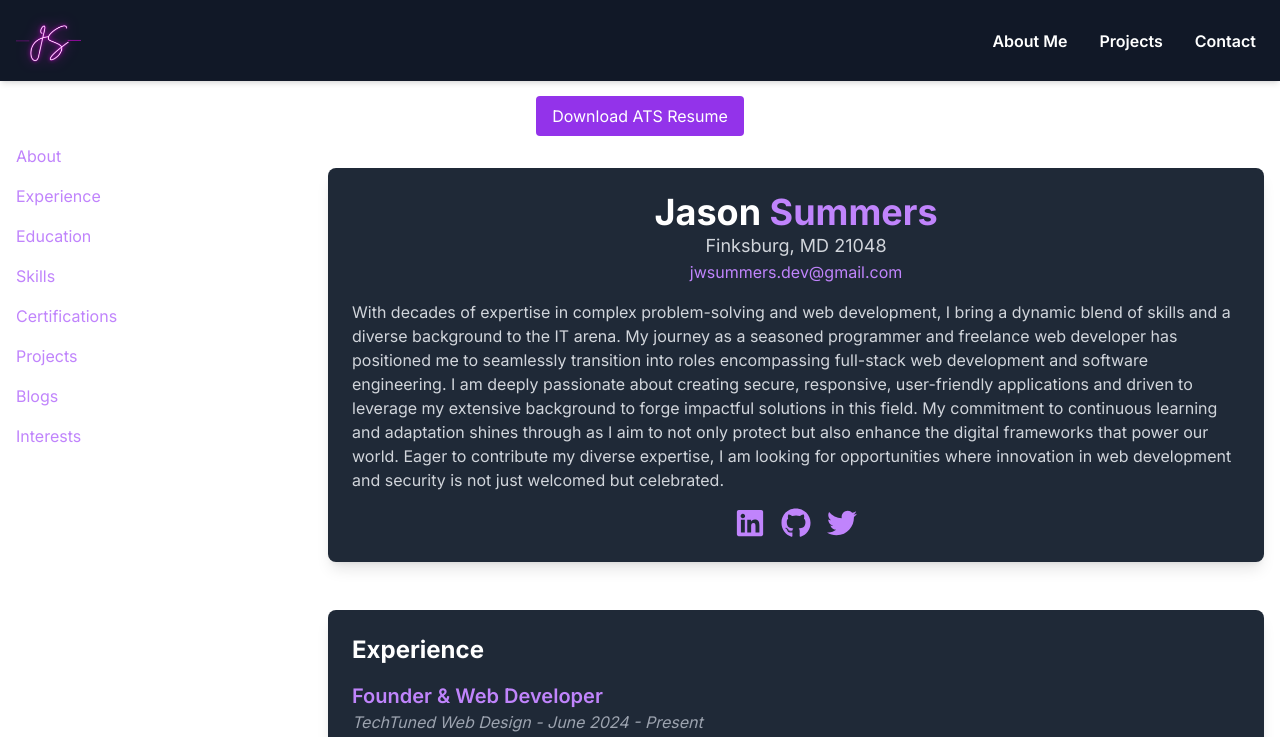
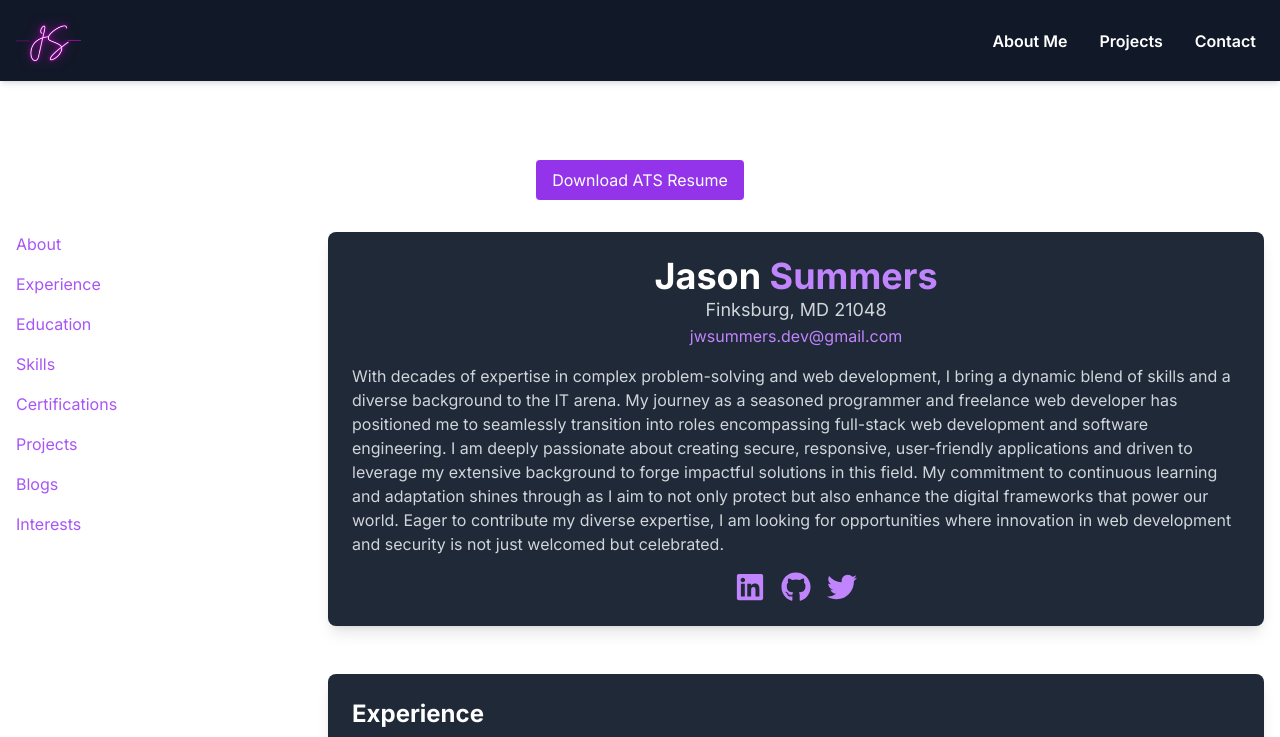
Before and after one commit to jwsummers/portfolio, a Next.js app: page /resume in a window 1280 px wide. Shown: the top 737 px of the page. Built offline with nearby package versions, Linux system fonts and the light colour scheme; a web font is replaced by a local one.

Commit message:
Update Resume page

```diff
--- a/app/globals.css
+++ b/app/globals.css
@@ -74,6 +74,35 @@ body {
   visibility: visible;
   transform: scaleX(1);
   transform-origin: left;
+}
+
+.sidebar-link {
+  position: relative;
+  color: #a855f7;
+  text-decoration: none;
+  transition: color 0.3s ease-in-out;
+}
+
+.sidebar-link::after {
+  content: "";
+  position: absolute;
+  width: 100%;
+  height: 2px;
+  bottom: 0;
+  left: 0;
+  background-color: #a855f7; /* Purple underline */
+  transform: scaleX(0);
+  transform-origin: bottom right;
+  transition: transform 0.3s ease-in-out;
+}
+
+.sidebar-link:hover {
+  color: #d946ef; /* Brighter Purple */
+}
+
+.sidebar-link:hover::after {
+  transform: scaleX(1);
+  transform-origin: bottom left;
 }
 
 .bg-animated {
--- a/app/resume/page.tsx
+++ b/app/resume/page.tsx
@@ -4,6 +4,7 @@ import React, { useState } from "react";
 import { FaLinkedin, FaGithub, FaTwitter, FaBars } from "react-icons/fa6";
 import Image from "next/image";
 import Navbar from "../components/Navbar";
+import Footer from "../components/Footer";
 import { FaTimes } from "react-icons/fa";
 
 const Resume: React.FC = () => {
@@ -13,14 +14,132 @@ const Resume: React.FC = () => {
     setDropdownOpen(!dropdownOpen);
   };
 
+  const closeDropdown = () => {
+    setDropdownOpen(false);
+  };
+
+  const scrollToSection = (id: string) => {
+    const element = document.getElementById(id);
+    if (element) {
+      const offset = 80; // Adjust this value to match your navbar height
+      const elementPosition =
+        element.getBoundingClientRect().top + window.scrollY;
+      const offsetPosition = elementPosition - offset;
+
+      window.scrollTo({
+        top: offsetPosition,
+        behavior: "smooth",
+      });
+    }
+  };
+
   return (
     <>
       {/* Navbar */}
       <Navbar />
 
-      <div className="container mx-auto pt-24 px-4">
+      {/* Mobile Sidebar Toggle Button */}
+      <button
+        className="fixed top-24 left-0 z-50 bg-purple-600 text-white p-2 rounded-full shadow-md md:hidden"
+        style={{ marginLeft: "5px" }}
+        onClick={toggleDropdown}
+      >
+        {dropdownOpen ? <FaTimes size={20} /> : <FaBars size={20} />}
+      </button>
+
+      {/* Sidebar Navigation */}
+      <aside
+        className={`fixed top-20 left-0 w-64 h-full bg-gray-800 z-40 transform ${
+          dropdownOpen ? "translate-x-0" : "-translate-x-full"
+        } transition-transform`}
+      >
+        {/* Close Button */}
+        <button
+          className="absolute top-4 right-4 text-white"
+          onClick={toggleDropdown}
+        >
+          <FaTimes />
+        </button>
+
+        <nav className="p-4 space-y-4 mt-12">
+          <button
+            onClick={() => {
+              closeDropdown();
+              scrollToSection("summary");
+            }}
+            className="block text-purple-400 hover:underline"
+          >
+            About
+          </button>
+          <button
+            onClick={() => {
+              closeDropdown();
+              scrollToSection("experience");
+            }}
+            className="block text-purple-400 hover:underline"
+          >
+            Experience
+          </button>
+          <button
+            onClick={() => {
+              closeDropdown();
+              scrollToSection("education");
+            }}
+            className="block text-purple-400 hover:underline"
+          >
+            Education
+          </button>
+          <button
+            onClick={() => {
+              closeDropdown();
+              scrollToSection("skills");
+            }}
+            className="block text-purple-400 hover:underline"
+          >
+            Skills
+          </button>
+          <button
+            onClick={() => {
+              closeDropdown();
+              scrollToSection("certifications");
+            }}
+            className="block text-purple-400 hover:underline"
+          >
+            Certifications
+          </button>
+          <button
+            onClick={() => {
+              closeDropdown();
+              scrollToSection("projects");
+            }}
+            className="block text-purple-400 hover:underline"
+          >
+            Projects
+          </button>
+          <button
+            onClick={() => {
+              closeDropdown();
+              scrollToSection("blogs");
+            }}
+            className="block text-purple-400 hover:underline"
+          >
+            Blogs
+          </button>
+          <button
+            onClick={() => {
+              closeDropdown();
+              scrollToSection("interests");
+            }}
+            className="block text-purple-400 hover:underline"
+          >
+            Interests
+          </button>
+        </nav>
+      </aside>
+
+      <div className="container mx-auto pt-36 px-4 mb-8">
         {/* Download ATS Resume Button */}
-        <div className="text-center mb-8">
+        <div className="text-center mb-8 mt-4">
           <button
             className="px-4 py-2 bg-purple-600 text-white rounded hover:bg-purple-700 transform hover:scale-105 transition duration-300 ease-in-out"
             onClick={() =>
@@ -34,120 +153,57 @@ const Resume: React.FC = () => {
         {/* Resume Content */}
         <div className="flex flex-col md:flex-row w-full">
           {/* Sidebar Navigation */}
-          <aside className="hidden md:block md:w-1/4">
-            <nav className=" fixed top-20 mt-16 space-y-4">
-              <a
-                href="#summary"
-                className="block text-purple-400 hover:underline"
+          <aside className="hidden md:block md:w-1/4 top-20">
+            <nav className="fixed space-y-4">
+              <button
+                onClick={() => scrollToSection("summary")}
+                className="block text-purple-400 sidebar-link"
               >
                 About
-              </a>
-              <a
-                href="#experience"
-                className="block text-purple-400 hover:underline"
+              </button>
+              <button
+                onClick={() => scrollToSection("experience")}
+                className="block text-purple-400 sidebar-link"
               >
                 Experience
-              </a>
-              <a
-                href="#education"
-                className="block text-purple-400 hover:underline"
+              </button>
+              <button
+                onClick={() => scrollToSection("education")}
+                className="block text-purple-400 sidebar-link"
               >
                 Education
-              </a>
-              <a
-                href="#skills"
-                className="block text-purple-400 hover:underline"
+              </button>
+              <button
+                onClick={() => scrollToSection("skills")}
+                className="block text-purple-400 sidebar-link"
               >
                 Skills
-              </a>
-              <a
-                href="#certifications"
-                className="block text-purple-400 hover:underline"
+              </button>
+              <button
+                onClick={() => scrollToSection("certifications")}
+                className="block text-purple-400 sidebar-link"
               >
                 Certifications
-              </a>
-              <a
-                href="#projects"
-                className="block text-purple-400 hover:underline"
+              </button>
+              <button
+                onClick={() => scrollToSection("projects")}
+                className="block text-purple-400 sidebar-link"
               >
                 Projects
-              </a>
-              <a
-                href="#blogs"
-                className="block text-purple-400 hover:underline"
+              </button>
+              <button
+                onClick={() => scrollToSection("blogs")}
+                className="block text-purple-400 sidebar-link"
               >
                 Blogs
-              </a>
-              <a
-                href="#interests"
-                className="block text-purple-400 hover:underline"
+              </button>
+              <button
+                onClick={() => scrollToSection("interests")}
+                className="block text-purple-400 sidebar-link"
               >
                 Interests
-              </a>
+              </button>
             </nav>
-          </aside>
-
-          {/* Mobile Dropdown Navigation */}
-          <aside className="block md:hidden mb-4">
-            <button
-              className="w-full px-4 py-2 bg-gray-800 text-white flex items-center justify-between rounded-md"
-              onClick={toggleDropdown}
-            >
-              <span>Resume Sections</span>
-              {dropdownOpen ? <FaTimes /> : <FaBars />}
-            </button>
-            {dropdownOpen && (
-              <nav className="bg-gray-700 p-4 rounded-md space-y-2 mt-2">
-                <a
-                  href="#summary"
-                  className="block text-purple-400 hover:underline"
-                >
-                  About
-                </a>
-                <a
-                  href="#experience"
-                  className="block text-purple-400 hover:underline"
-                >
-                  Experience
-                </a>
-                <a
-                  href="#education"
-                  className="block text-purple-400 hover:underline"
-                >
-                  Education
-                </a>
-                <a
-                  href="#skills"
-                  className="block text-purple-400 hover:underline"
-                >
-                  Skills
-                </a>
-                <a
-                  href="#certifications"
-                  className="block text-purple-400 hover:underline"
-                >
-                  Certifications
-                </a>
-                <a
-                  href="#projects"
-                  className="block text-purple-400 hover:underline"
-                >
-                  Projects
-                </a>
-                <a
-                  href="#blogs"
-                  className="block text-purple-400 hover:underline"
-                >
-                  Blogs
-                </a>
-                <a
-                  href="#interests"
-                  className="block text-purple-400 hover:underline"
-                >
-                  Interests
-                </a>
-              </nav>
-            )}
           </aside>
 
           {/* Main Content */}
@@ -626,6 +682,7 @@ const Resume: React.FC = () => {
           </main>
         </div>
       </div>
+      <Footer />
     </>
   );
 };
```
